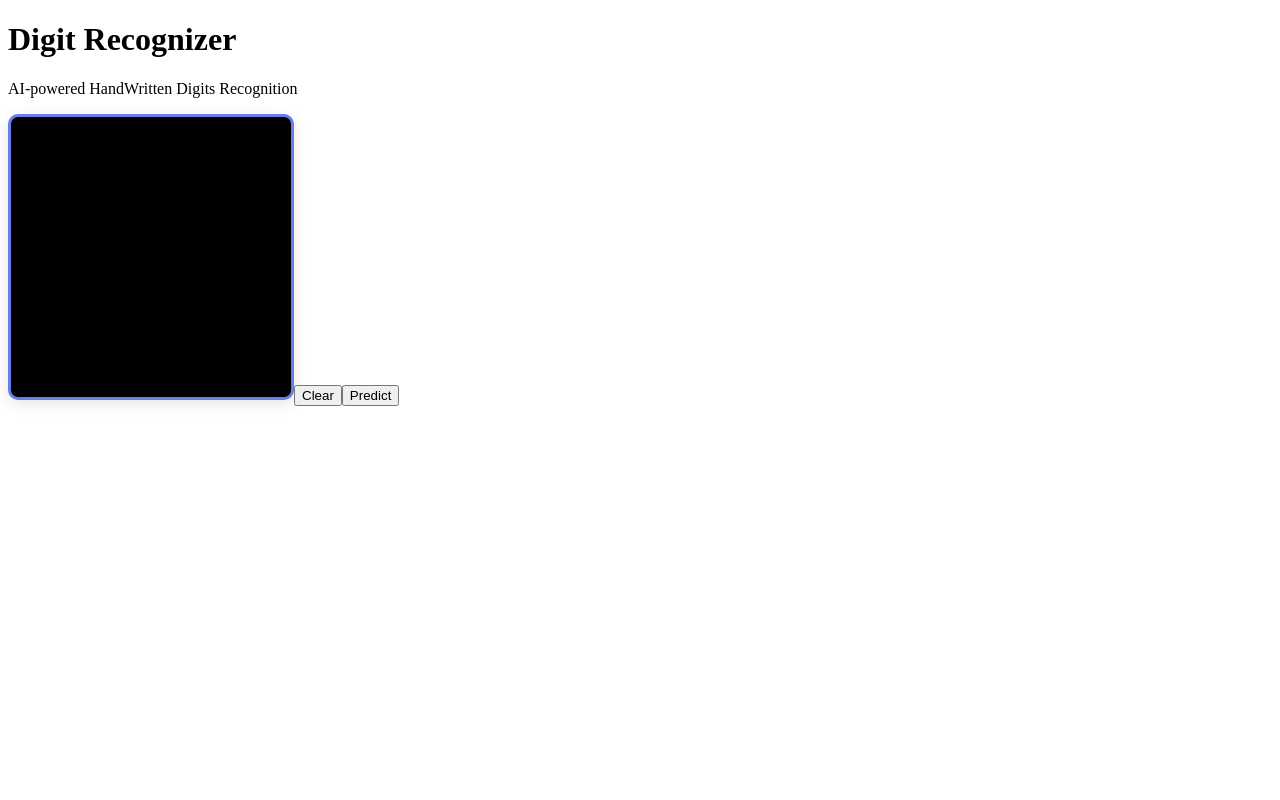
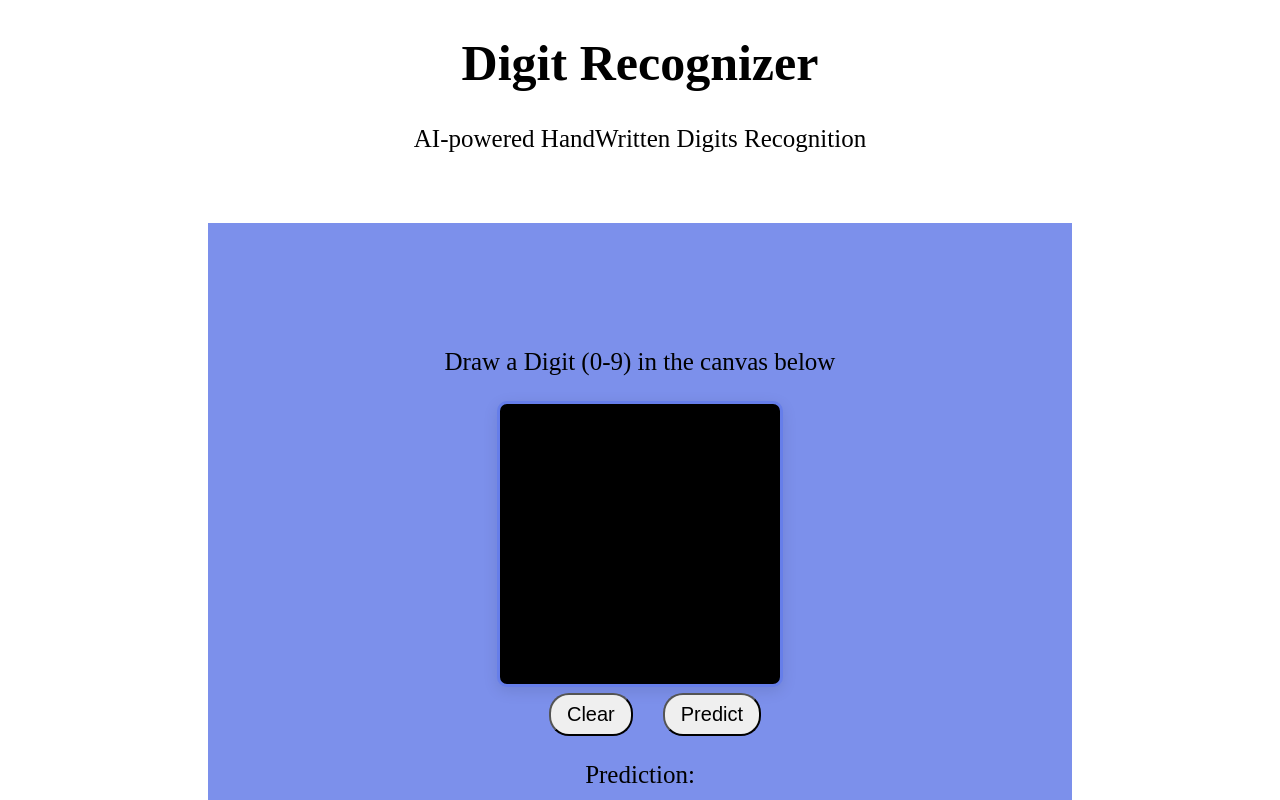
Before and after one commit to ahmad777x86/My-Digit-Recognizer-Frontend, an Angular app in the folder DR_Frontend/: page / in a window 1280 px wide. Shown: the top 800 px of the page. Built offline with nearby package versions, Linux system fonts and the light colour scheme.

Commit message:
Edited UI, refactored output to be shown

```diff
--- a/DR_Frontend/src/app/app.css
+++ b/DR_Frontend/src/app/app.css
@@ -1,6 +1,21 @@
-header {
+.Header {
     text-align: center;
     font-size: 25px;
+}
+
+.demo-area {
+    text-align: center;
+    font-size: 25px;
+    background-color: #7c90eb;
+    padding: 100px 50px;
+    margin: 70px 200px;
+}
+
+button {
+    padding: 8px 16px;
+    margin-left: 30px;
+    border-radius: 20px;
+    font-size: 20px;
 }
 
 body {
--- a/DR_Frontend/src/app/app.html
+++ b/DR_Frontend/src/app/app.html
@@ -1,11 +1,12 @@
 
 
-<div>
+<div class="Header">
   <h1>Digit Recognizer</h1>
   <p>AI-powered HandWritten Digits Recognition</p>
 </div>
 
-<div>
+<div class="demo-area">
+  <p>Draw a Digit (0-9) in the canvas below</p>
 <canvas #canvas
         width="280"
         height="280"
@@ -14,7 +15,11 @@
         (mouseup)="StopDrawing()">
 </canvas>
 
+<div>
 <button (click) = "ClearCanvas(canvas)">Clear</button>
 <button (click) = "Predict(canvas)">Predict</button>
+<p>Prediction: {{Response}}</p>
+<p>Confidence: {{Confidence}}%</p>
+</div>
 
 </div>
--- a/DR_Frontend/src/app/app.ts
+++ b/DR_Frontend/src/app/app.ts
@@ -1,5 +1,5 @@
 import { HttpClient } from '@angular/common/http';
-import { AfterViewInit, Component, ElementRef, ViewChild } from '@angular/core';
+import { AfterViewInit, Component, ElementRef, NgZone, ViewChild } from '@angular/core';
 import { RouterOutlet } from '@angular/router';
 
 @Component({
@@ -11,13 +11,15 @@ import { RouterOutlet } from '@angular/router';
   styleUrl: './app.css'
 })
 export class App {
+  Response: string | null = null;
+  Confidence: string | null = null;
   protected title = 'DR_Frontend';
   image: File | null = null;
   private preds: Object | null = null;
   private isDrawing = false;
   private ctx: CanvasRenderingContext2D | null = null;
 
-  constructor(private http: HttpClient) { }
+  constructor(private http: HttpClient, private ngZone: NgZone) { }
 
   StartDrawing(event: MouseEvent, canvas: HTMLCanvasElement) {
     this.ctx = canvas.getContext('2d');
@@ -72,7 +74,13 @@ export class App {
       this.http.post('http://localhost:8000/predict', formData)
         .subscribe({
           next: (response: any) => {
-            console.log('Prediction:', response);
+            this.ngZone.run(() => {
+              this.Response = JSON.stringify(response).substring(15, 16)
+              this.Confidence = JSON.stringify(response).substring(32, 34)
+            });
+            console.log('Response: ', response);
+            console.log('Prediction:', this.Response);
+            console.log('Confidence:', this.Confidence, "%");
           },
           error: (error) => {
             console.error('Upload failed:', error);
```
